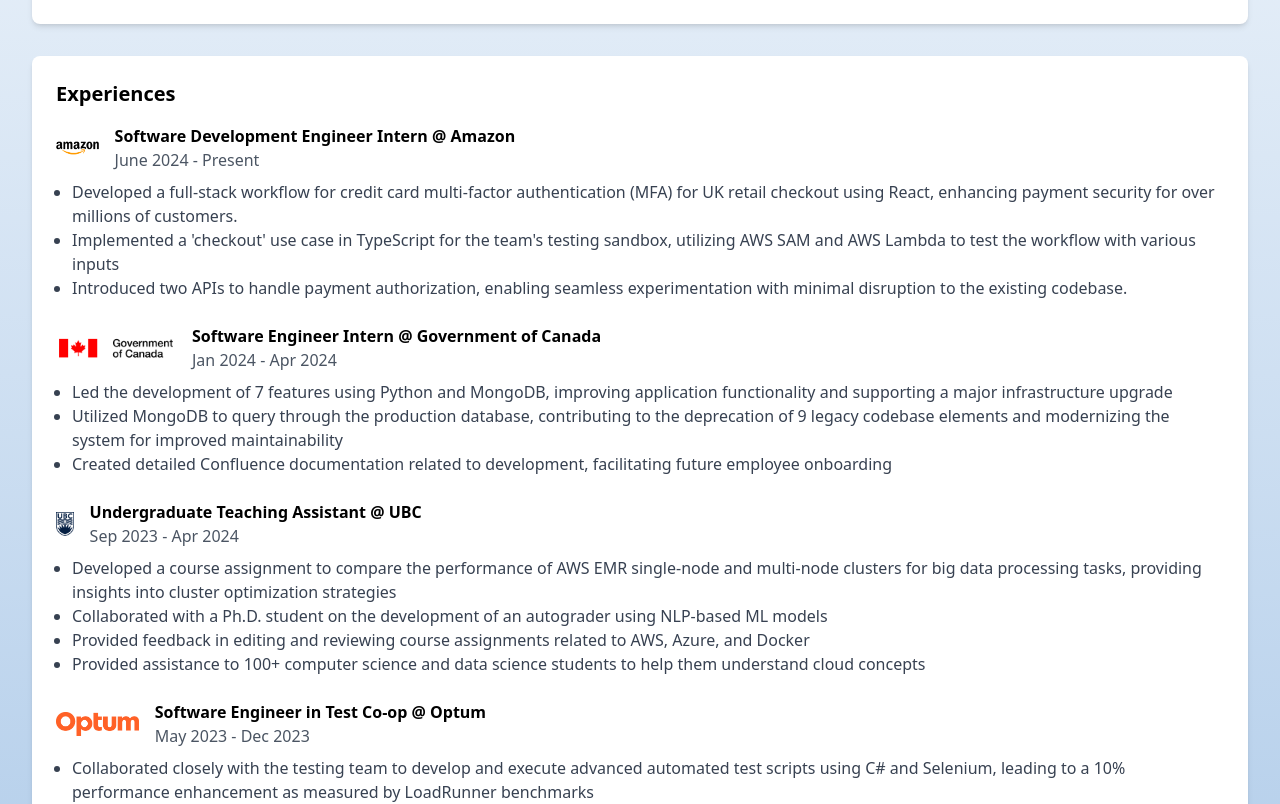
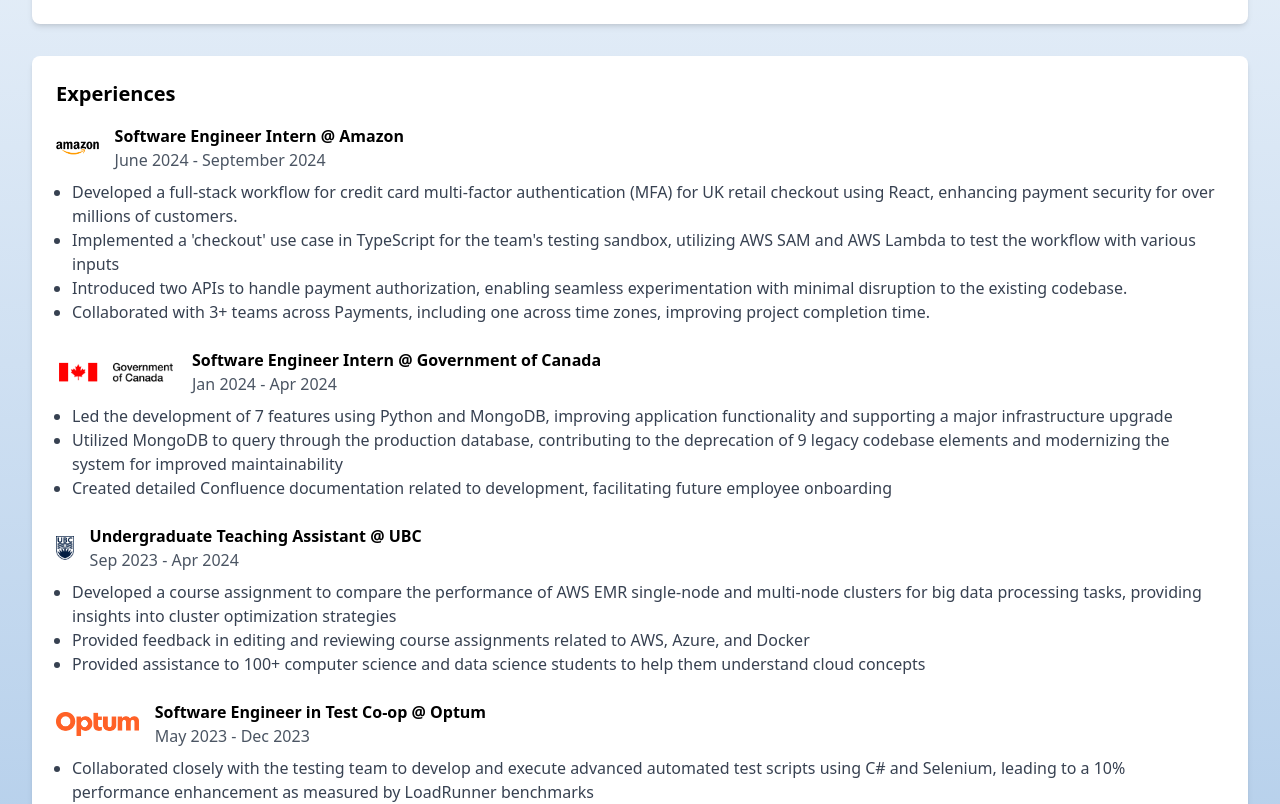
Before and after one commit to armanmoztar/portfolio, a React (Create React App) app: page / in a window 1280 px wide. Shown: the part 580-1384 px from the top of the page. Built offline with nearby package versions, Linux system fonts and the light colour scheme.

Commit message:
chore: update experience section

```diff
--- a/src/Portfolio.js
+++ b/src/Portfolio.js
@@ -154,12 +154,13 @@ const Experience = () => (
     <h2 className="text-xl font-bold mb-4">Experiences</h2>
     <ExperienceItem
       company="Amazon"
-      role="Software Development Engineer Intern"
-      period="June 2024 - Present"
+      role="Software Engineer Intern"
+      period="June 2024 - September 2024"
       responsibilities={[
         "Developed a full-stack workflow for credit card multi-factor authentication (MFA) for UK retail checkout using React, enhancing payment security for over millions of customers.",
         "Implemented a 'checkout' use case in TypeScript for the team's testing sandbox, utilizing AWS SAM and AWS Lambda to test the workflow with various inputs",
         "Introduced two APIs to handle payment authorization, enabling seamless experimentation with minimal disruption to the existing codebase.",
+        "Collaborated with 3+ teams across Payments, including one across time zones, improving project completion time."
       ]}
     />
     <ExperienceItem
@@ -178,7 +179,6 @@ const Experience = () => (
       period="Sep 2023 - Apr 2024"
       responsibilities={[
         "Developed a course assignment to compare the performance of AWS EMR single-node and multi-node clusters for big data processing tasks, providing insights into cluster optimization strategies",
-        "Collaborated with a Ph.D. student on the development of an autograder using NLP-based ML models",
         "Provided feedback in editing and reviewing course assignments related to AWS, Azure, and Docker",
         "Provided assistance to 100+ computer science and data science students to help them understand cloud concepts",
       ]}
@@ -200,7 +200,6 @@ const Experience = () => (
       responsibilities={[
         "Enhanced existing applications by introducing new functionalities and features using JavaScript, and Node.js",
         "Tested and debugged over 35 components using MongoDB and documented workflow",
-        "Worked closely with UI designers and senior engineers to develop and implement market-ready email templates for the health platform",
       ]}
     />
   </div>
```
